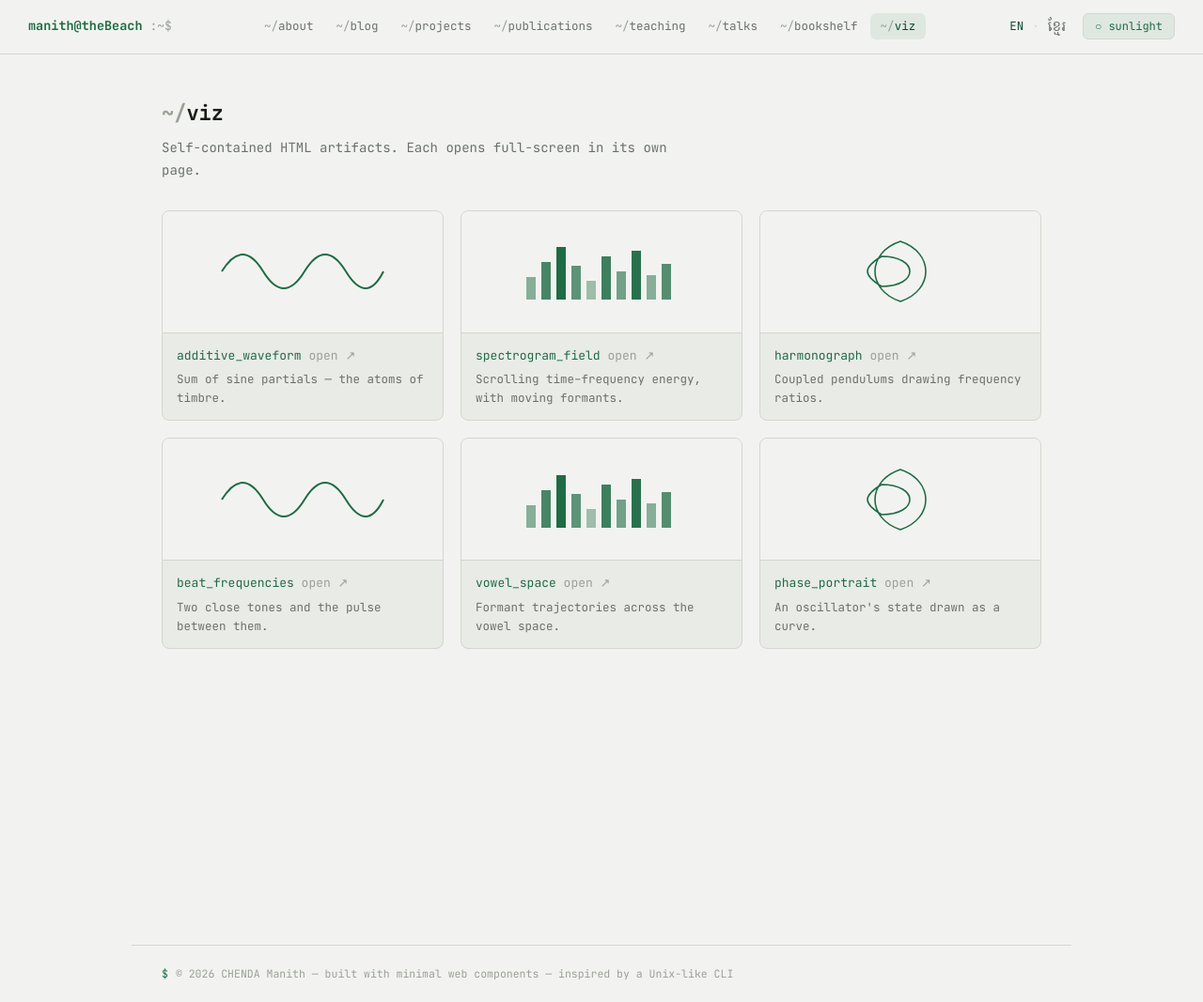
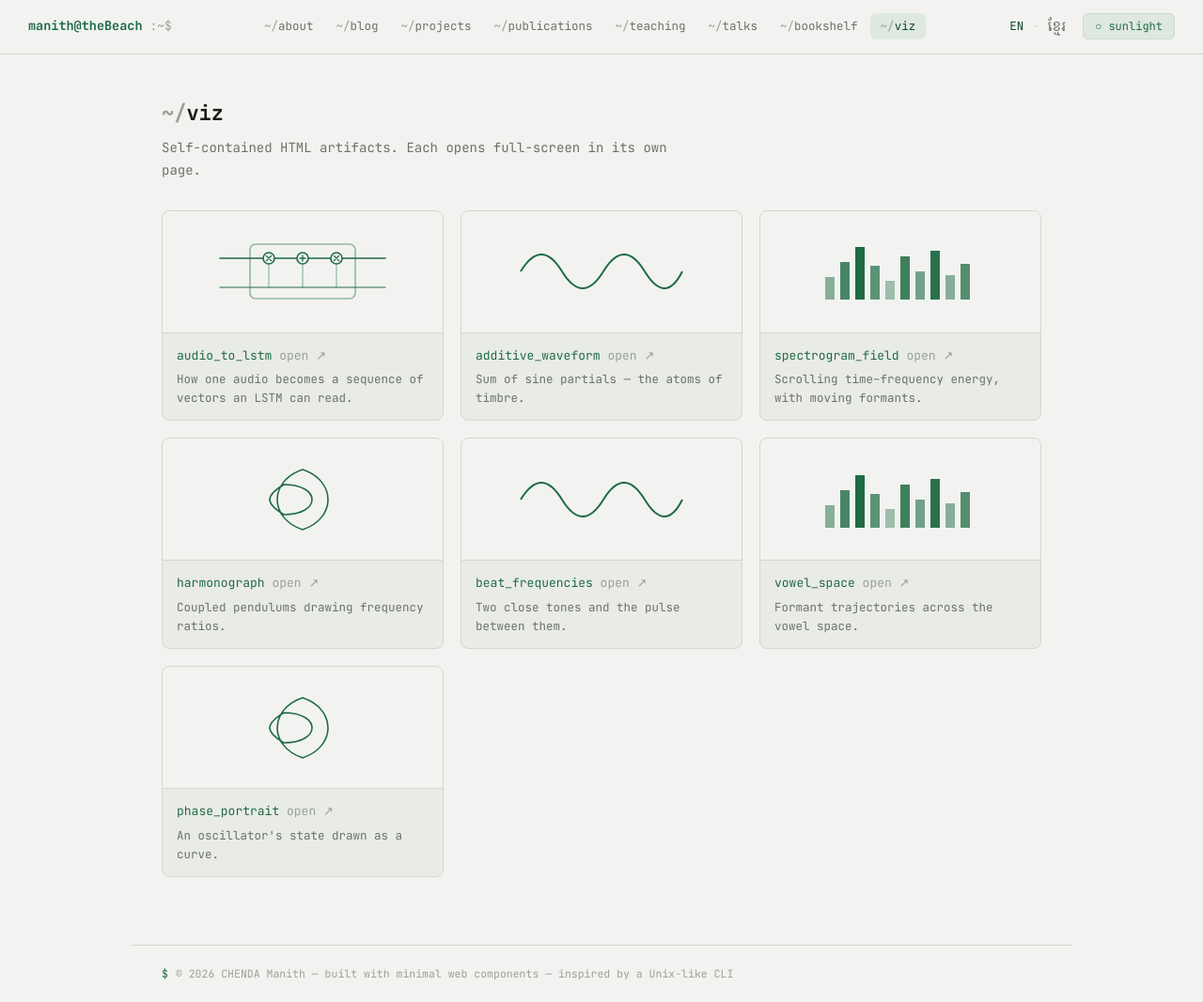
Before and after one commit to ManithChenda/manithchenda.github.io, a Jekyll site: the page built from viz.html, in a window 1280 px wide and 1067 px high. Shown: the whole window at 94% size. Built offline with Jekyll 4.4.1, drawn with Linux system fonts in a browser that asks for light colours.

Commit message:
added lstm viz (formatted)

```diff
--- a/_data/vizzes.yml
+++ b/_data/vizzes.yml
@@ -1,11 +1,21 @@
 # Migrated verbatim from reference/strings.js (window.SITE.vizzes)
 #
 # `kind` selects the inline SVG glyph shown in the tile preview:
-#   wave | spectro | harmo
+#   wave | spectro | harmo | lstm
+# An unrecognised value renders an empty preview area, not an error.
 #
-# TODO(owner): the last three tiles (beat_frequencies, vowel_space,
-# phase_portrait) still point at the three existing artifacts, reused.
-# Build the real artifacts under viz/, then repoint `href` below.
+# TODO(owner): the beat_frequencies, vowel_space and phase_portrait tiles still
+# point at the three original artifacts, reused. Build the real artifacts under
+# viz/, then repoint `href` below.
+- href: "/viz/audio_to_lstm.html"
+  kind: "lstm"
+  en:
+    title: "audio_to_lstm"
+    desc: "How one audio becomes a sequence of vectors an LSTM can read."
+  km:
+    desc: "ដំណើរការនៃការបម្លែងរលកសញ្ញានៃសំឡេងទៅជាទិន្នន័យមានលំដាប់សម្រាប់ LSTM"
+    title: "audio_to_lstm"
+
 - href: "/viz/waveform.html"
   kind: "wave"
   en:
--- a/_includes/views/viz.html
+++ b/_includes/views/viz.html
@@ -13,6 +13,35 @@
         <svg width="180" height="80" viewBox="0 0 180 80" aria-hidden="true"><g fill="var(--accent)"><rect x="10" y="46" width="10" height="24" opacity=".5"></rect><rect x="26" y="30" width="10" height="40" opacity=".8"></rect><rect x="42" y="14" width="10" height="56"></rect><rect x="58" y="34" width="10" height="36" opacity=".7"></rect><rect x="74" y="50" width="10" height="20" opacity=".4"></rect><rect x="90" y="24" width="10" height="46" opacity=".85"></rect><rect x="106" y="40" width="10" height="30" opacity=".6"></rect><rect x="122" y="18" width="10" height="52" opacity=".95"></rect><rect x="138" y="44" width="10" height="26" opacity=".5"></rect><rect x="154" y="32" width="10" height="38" opacity=".75"></rect></g></svg>
       {%- when 'harmo' -%}
         <svg width="120" height="80" viewBox="0 0 120 80" fill="none" aria-hidden="true"><path d="M60 8 C 96 20 96 60 60 72 C 24 60 24 20 60 8 Z M40 24 C 80 24 80 56 40 56 C 20 44 20 36 40 24 Z" stroke="var(--accent)" stroke-width="1.6"></path></svg>
+      {%- when 'lstm' -%}
+        {%- comment -%}
+          Abstract LSTM cell: the cell-state rail across the top, the hidden-state
+          rail below, and three gate operators (× forget, + input, × output) sitting
+          on the rail. Operator discs are filled with --bg so the rail reads as
+          passing behind them.
+        {%- endcomment -%}
+        <svg width="180" height="80" viewBox="0 0 180 80" fill="none" aria-hidden="true">
+          <g stroke="var(--accent)" stroke-width="1.6" stroke-linecap="round">
+            <rect x="34" y="11" width="112" height="58" rx="6" opacity=".45"></rect>
+            <path d="M2 26 H178"></path>
+            <path d="M2 57 H178" opacity=".65"></path>
+            <g stroke-width="1.2" opacity=".45">
+              <path d="M54 57 V32"></path>
+              <path d="M90 57 V32"></path>
+              <path d="M126 57 V32"></path>
+            </g>
+            <g fill="var(--bg)">
+              <circle cx="54" cy="26" r="6"></circle>
+              <circle cx="90" cy="26" r="6"></circle>
+              <circle cx="126" cy="26" r="6"></circle>
+            </g>
+            <g stroke-width="1.3">
+              <path d="M51.5 23.5 L56.5 28.5 M56.5 23.5 L51.5 28.5"></path>
+              <path d="M87 26 H93 M90 23 V29"></path>
+              <path d="M123.5 23.5 L128.5 28.5 M128.5 23.5 L123.5 28.5"></path>
+            </g>
+          </g>
+        </svg>
       {%- endcase -%}
     </div>
     <div class="viz-body">
--- a/viz/audio_to_lstm.html
+++ b/viz/audio_to_lstm.html
@@ -1,3 +1,5 @@
+<!doctype html>
+<html lang="en">
 <meta charset="utf-8">
 <meta name="viewport" content="width=device-width, initial-scale=1">
 <title>Turning an echo into an LSTM sequence for classification</title>
@@ -17,6 +19,9 @@
   .wrap{max-width:860px;margin:0 auto;padding:22px 16px 40px}
   .shell{background:var(--bg);border:1px solid var(--line);border-radius:16px;overflow:hidden}
   header{padding:20px 22px 16px;border-bottom:1px solid var(--line)}
+  .backlink{margin:0 0 12px;font-family:var(--mono);font-size:12.5px}
+  .backlink a{color:var(--trace);text-decoration:none}
+  .backlink a:hover{text-decoration:underline;text-underline-offset:3px}
   h1{margin:0;font-size:19px;font-weight:600;letter-spacing:-.01em}
   .sub{margin:6px 0 0;color:var(--muted);font-size:13.5px;max-width:64ch}
   .eq{font-family:var(--mono);color:var(--trace)}
@@ -93,6 +98,7 @@
 
 <div class="wrap"><div class="shell">
   <header>
+    <p class="backlink"><a href="./">cd ../viz</a></p>
     <h1>Turning an echo into an LSTM sequence for classification</h1>
     <p class="sub">The recurrent core reads a sequence of vectors $x_1, x_2, \dots, x_T$, one per timestep.
       What one $x_t$ contains — and how many steps $T$ there are — is a windowing
```
